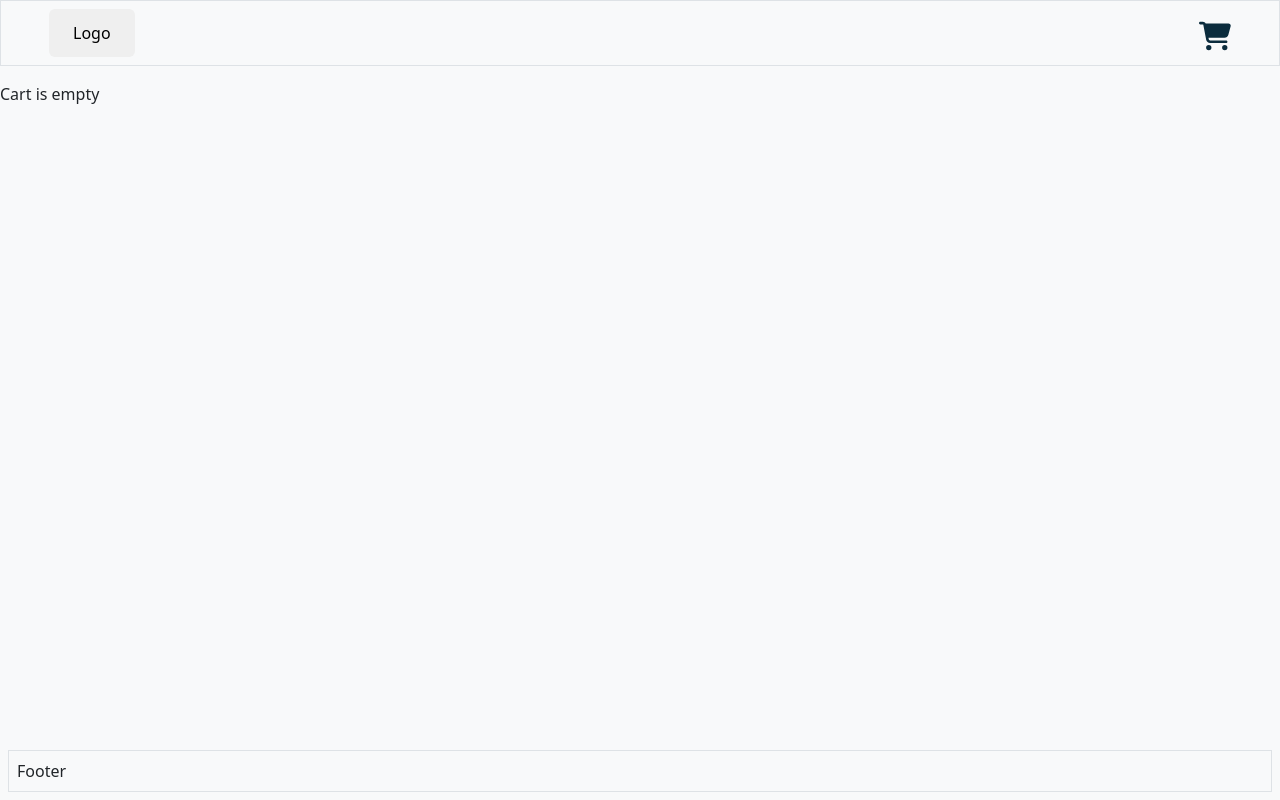
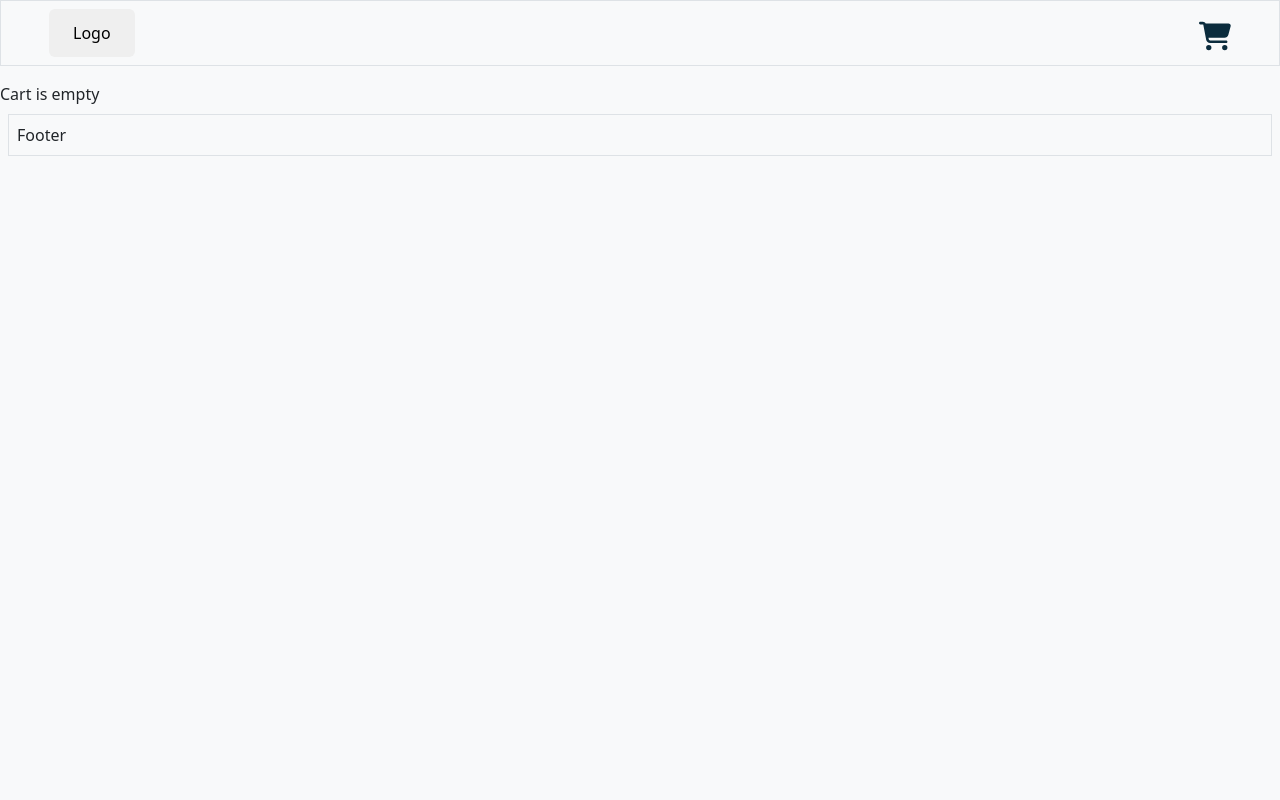
Before and after one commit to garg-anuj/machine-code-setup, a React (Vite) app: page /cart in a window 1280 px wide. Built offline with nearby package versions, Linux system fonts and the light colour scheme.

Commit message:
correction in footer style

```diff
--- a/src/components/Footer/Footer.jsx
+++ b/src/components/Footer/Footer.jsx
@@ -2,7 +2,7 @@ import "./footer.css";
 
 const Footer = () => {
   return (
-    <footer className="footer position-absolute bottom-0 w-100 bg-light p-2">
+    <footer className="footer position-relative top-100 w-100 bg-light p-2">
       <div className="border p-2">Footer</div>
     </footer>
   );
```
